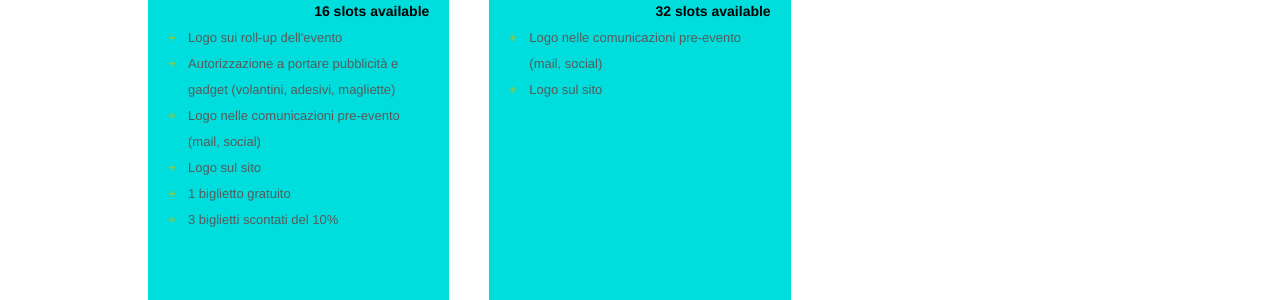
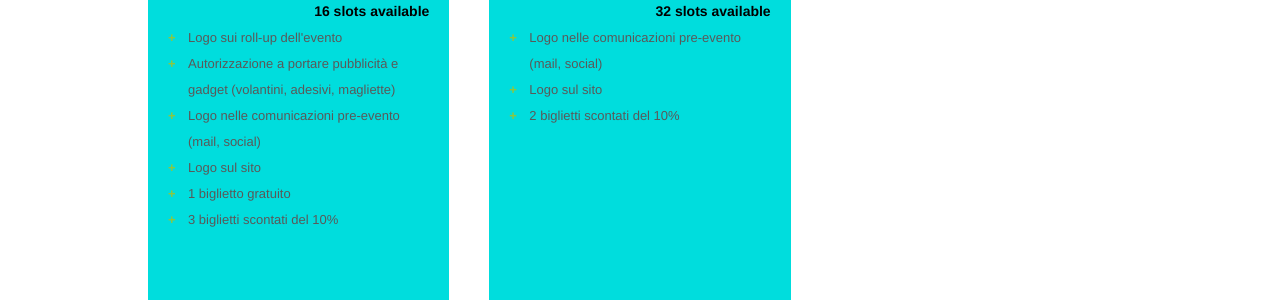
Before and after one commit to giuliatosato/2019.cssday.it, a Jekyll site: the page built from sponsor.html, in a window 1280 px wide and 900 px high, scrolled down 1557 px. Shown: the part 152-452 px from the top of the window. Built offline with Jekyll 4.4.1, drawn with Linux system fonts in a browser that asks for light colours; some web fonts are replaced.

Commit message:
Update sponsors.yml

```diff
--- a/_data/sponsors.yml
+++ b/_data/sponsors.yml
@@ -76,6 +76,7 @@ bronze:
   offer:
     - Logo nelle comunicazioni pre-evento (mail, social)
     - Logo sul sito
+    - 2 biglietti scontati del 10%
   max: 32
   list:
     -
```
